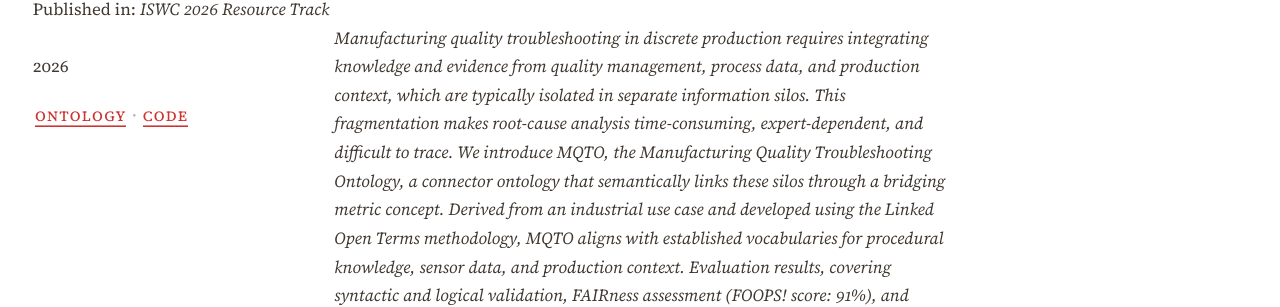
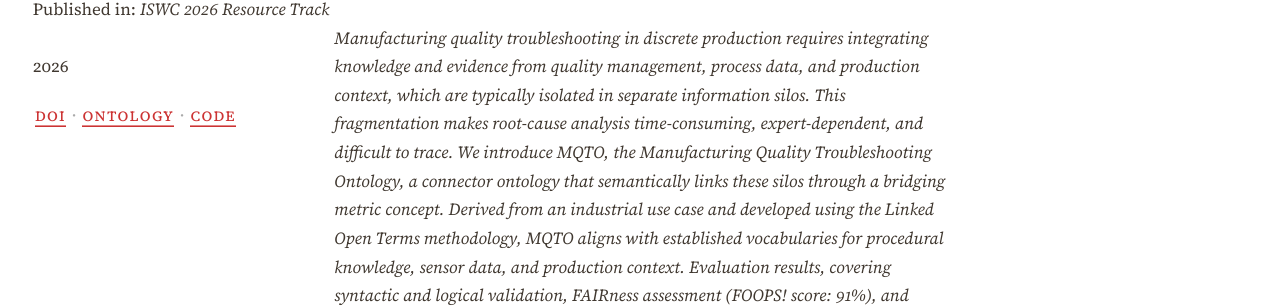
Before and after one commit to stefanbischof/stefanbischof.github.io, a Jekyll site: the page built from _publications/2026-iswc-mqto.md, in a window 1280 px wide. Shown: the part 301-608 px from the top of the page. Built offline with Jekyll 4.4.1, drawn with Linux system fonts in a browser that asks for light colours.

Commit message:
Add DOI to the ISWC 2026 MQTO paper, now published
Co-Authored-By: Claude Opus 5.5 <noreply@anthropic.com>

```diff
--- a/_publications/2026-iswc-mqto.md
+++ b/_publications/2026-iswc-mqto.md
@@ -11,8 +11,9 @@ authors:
 year: 2026
 venue: ISWC 2026 Resource Track
 category: conference
-status: forthcoming
 links:
+  - label: DOI
+    url: https://doi.org/10.1007/978-3-032-42026-8_27
   - label: Ontology
     url: https://w3id.org/mqto
   - label: Code
```
